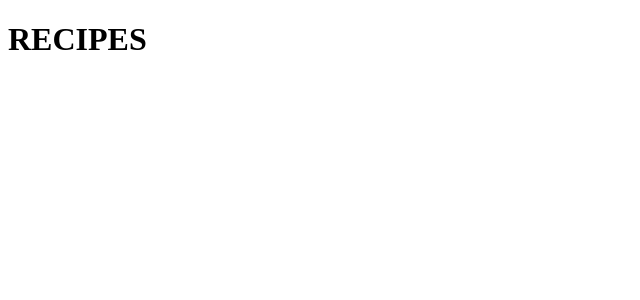
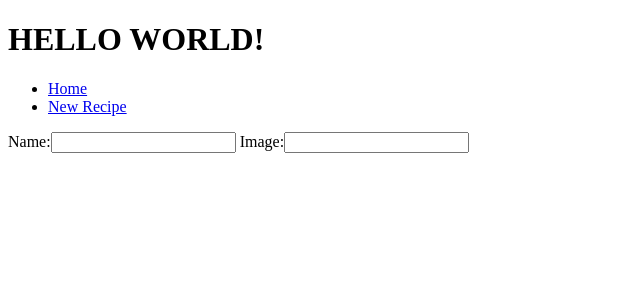
Before and after one commit to ryhorowitz/recipe-project, a React (Create React App) app in the folder front-end/: page /new-recipes in a window 1280 px wide. Shown: the top 300 px of the page, without its empty margins (0-640 px from the left). Built offline with nearby package versions, Linux system fonts and the light colour scheme.

Commit message:
navBar wire framed and rendering Home and New Recipe components

```diff
--- a/front-end/package.json
+++ b/front-end/package.json
@@ -8,6 +8,7 @@
     "@testing-library/user-event": "^13.5.0",
     "react": "^18.2.0",
     "react-dom": "^18.2.0",
+    "react-router-dom": "^6.8.1",
     "react-scripts": "5.0.1",
     "web-vitals": "^2.1.4"
   },
--- a/front-end/src/components/App.js
+++ b/front-end/src/components/App.js
@@ -1,9 +1,21 @@
 import React from "react";
+import { createBrowserRouter, Route, Routes } from "react-router-dom"
+import Home from "./Home"
+import NavBar from "./NavBar";
+import NewRecipe from "./NewRecipe";
 
 function App() {
   return (
     <div className="App">
-      <h1>RECIPES</h1>
+      <h1>HELLO WORLD!</h1>
+      <NavBar />
+      <main>
+        <Routes>
+          <Route path='/' element={<Home/>}/>
+          <Route path='/new-recipes' element={<NewRecipe />}/>
+        </Routes>
+      </main>
+      {/* <Home /> */}
       {/* make a header */}
     </div>
   );
--- a/front-end/src/components/Home.js
+++ b/front-end/src/components/Home.js
@@ -0,0 +1,12 @@
+import React from "react";
+
+function Home() {
+
+  return(
+    <div>
+      <h1>HOME PAGE</h1>
+    </div>
+  )
+}
+
+export default Home
--- a/front-end/src/components/NavBar.js
+++ b/front-end/src/components/NavBar.js
@@ -0,0 +1,25 @@
+// create header with links to Home, New Recipe, and Recipes
+import React from "react";
+import { NavLink } from "react-router-dom";
+
+function NavBar() {
+
+  return (
+    <div>
+      <ul>
+        <li>
+          <NavLink
+            to='/'
+          >Home</NavLink>
+        </li>
+        <li>
+          <NavLink
+            to='/new-recipes'
+          >New Recipe</NavLink>
+        </li>
+      </ul>
+    </div>
+  )
+}
+
+export default NavBar
--- a/front-end/src/components/NewRecipe.js
+++ b/front-end/src/components/NewRecipe.js
@@ -0,0 +1,20 @@
+import React from "react";
+
+function NewRecipe() {
+
+  return (
+    <div>
+      <form>
+        <label>
+          Name:
+        <input type="text" name="name"/>
+        </label>
+        <label> Image:
+        <input type="text" name="image"/>
+        </label>
+      </form>
+    </div>
+  )
+}
+
+export default NewRecipe
--- a/front-end/src/components/RecipeCard.js
+++ b/front-end/src/components/RecipeCard.js
@@ -0,0 +1,5 @@
+import React from "react";
+
+function RecipeCard() {}
+
+export default RecipeCard
--- a/front-end/src/components/Recipes.js
+++ b/front-end/src/components/Recipes.js
@@ -0,0 +1,5 @@
+import React from "react";
+
+function Recipes() {}
+
+export default Recipes
--- a/front-end/src/index.js
+++ b/front-end/src/index.js
@@ -1,11 +1,13 @@
 import React from 'react';
 import ReactDOM from 'react-dom/client';
+import { BrowserRouter } from 'react-router-dom';
 import App from './components/App';
 
 
 const root = ReactDOM.createRoot(document.getElementById('root'));
+
 root.render(
-  <React.StrictMode>
+  <BrowserRouter>
     <App />
-  </React.StrictMode>
+  </BrowserRouter>
 );
```
Also changed, not shown: 1 other file (tests, documents, lock files or other folders).
